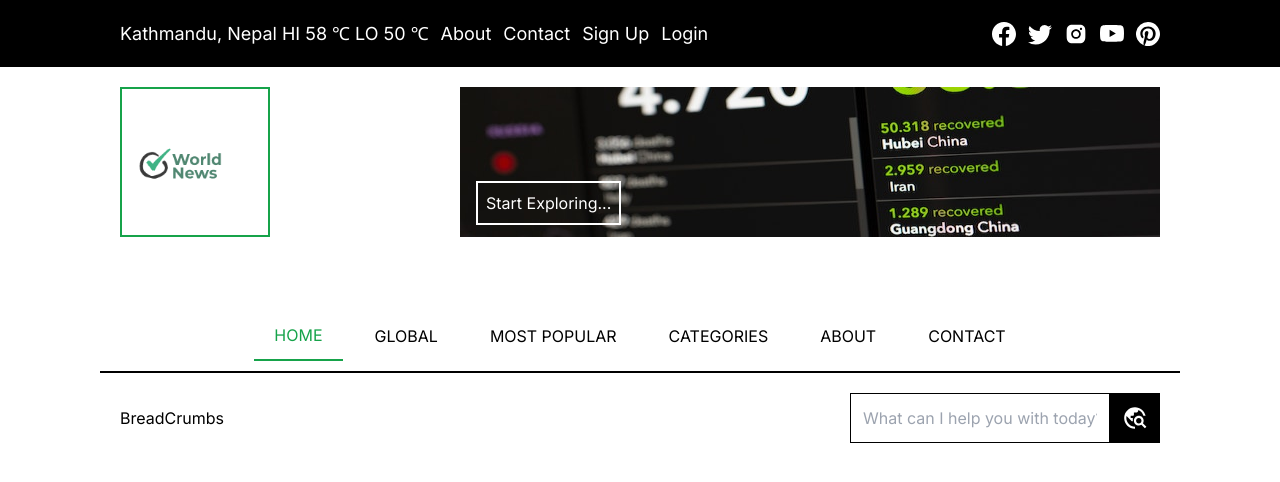
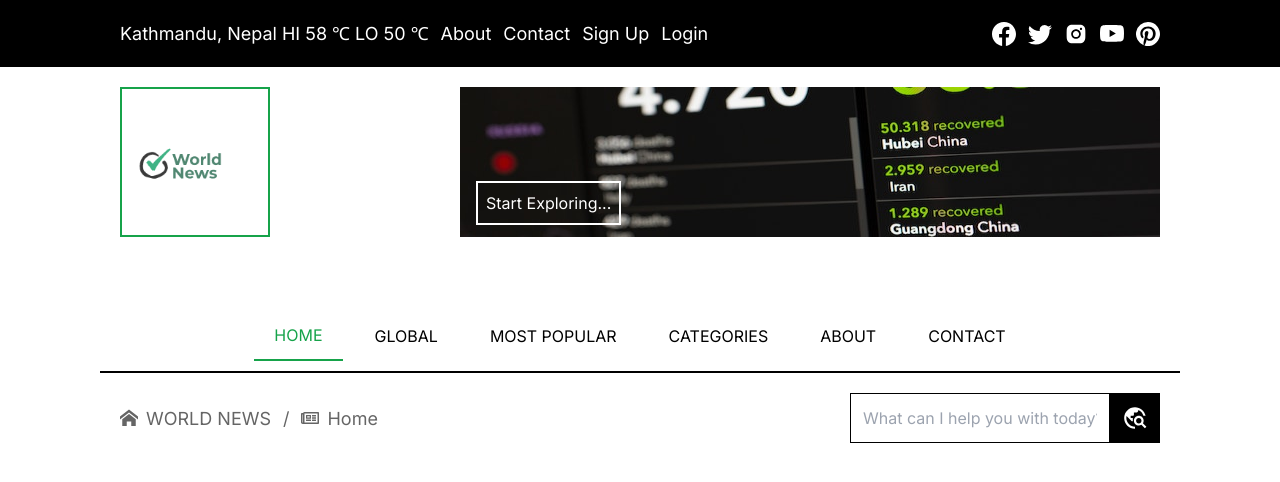
Before and after one commit to Biki101/worldnews-2.0, a Next.js app: page / in a window 1280 px wide. Shown: the top 482 px of the page. Built offline with nearby package versions, Linux system fonts and the light colour scheme.

Commit message:
added breadcrumbs

```diff
--- a/src/app/Components/BreadSearch/BreadCrumbs/BreadCrumbs.tsx
+++ b/src/app/Components/BreadSearch/BreadCrumbs/BreadCrumbs.tsx
@@ -1,7 +1,20 @@
 import React from "react";
-
+import { ImHome } from "react-icons/im";
+import { FaRegNewspaper } from "react-icons/fa";
 const BreadCrumbs = () => {
-  return <div>BreadCrumbs</div>;
+  return (
+    <div className="flex items-center gap-3 text-[18px] opacity-60">
+      <div className="flex items-center gap-2">
+        <ImHome />
+        <h1>WORLD NEWS</h1>
+      </div>
+      /
+      <div className="flex items-center gap-2">
+        <FaRegNewspaper />
+        <h1>Home</h1>
+      </div>
+    </div>
+  );
 };
 
 export default BreadCrumbs;
```
